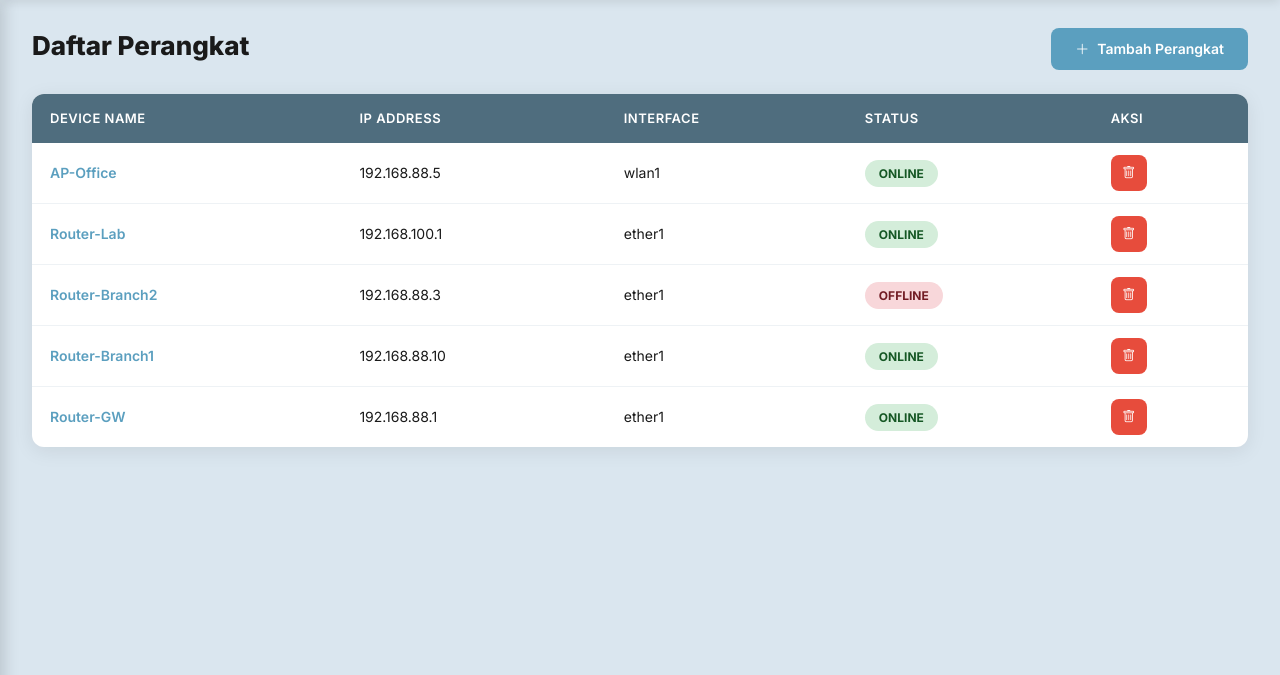
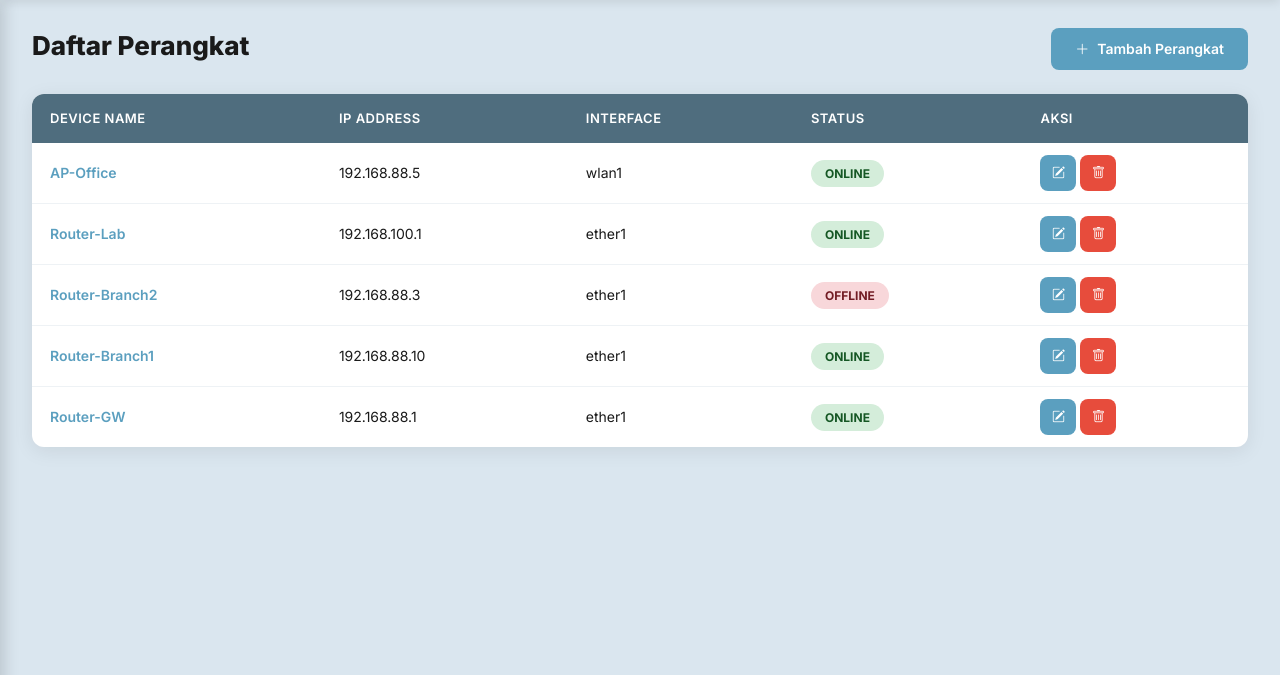
Before and after one commit to raffiirawan/netsible, a Flask app: page /devices/ in a window 1280 px wide. Shown: the part 60-735 px from the top of the page. Run offline with Flask 3, Linux system fonts and the light colour scheme; a user stored in the database is signed in.

Commit message:
nyobain nambah button edit

```diff
--- a/templates/devices/list.html
+++ b/templates/devices/list.html
@@ -33,6 +33,9 @@
                 <span class="badge-status badge-{{ device.status }}">{{ device.status | capitalize }}</span>
             </td>
             <td>
+                <button class="btn-netsible btn-primary-n btn-icon btn-sm btn-edit-device" data-id="{{ device.id }}">
+                    <i class="bi bi-pencil-square"></i>
+                </button>
                 <button class="btn-netsible btn-danger-n btn-icon btn-sm btn-delete-device" data-id="{{ device.id }}">
                     <i class="bi bi-trash"></i>
                 </button>
```
